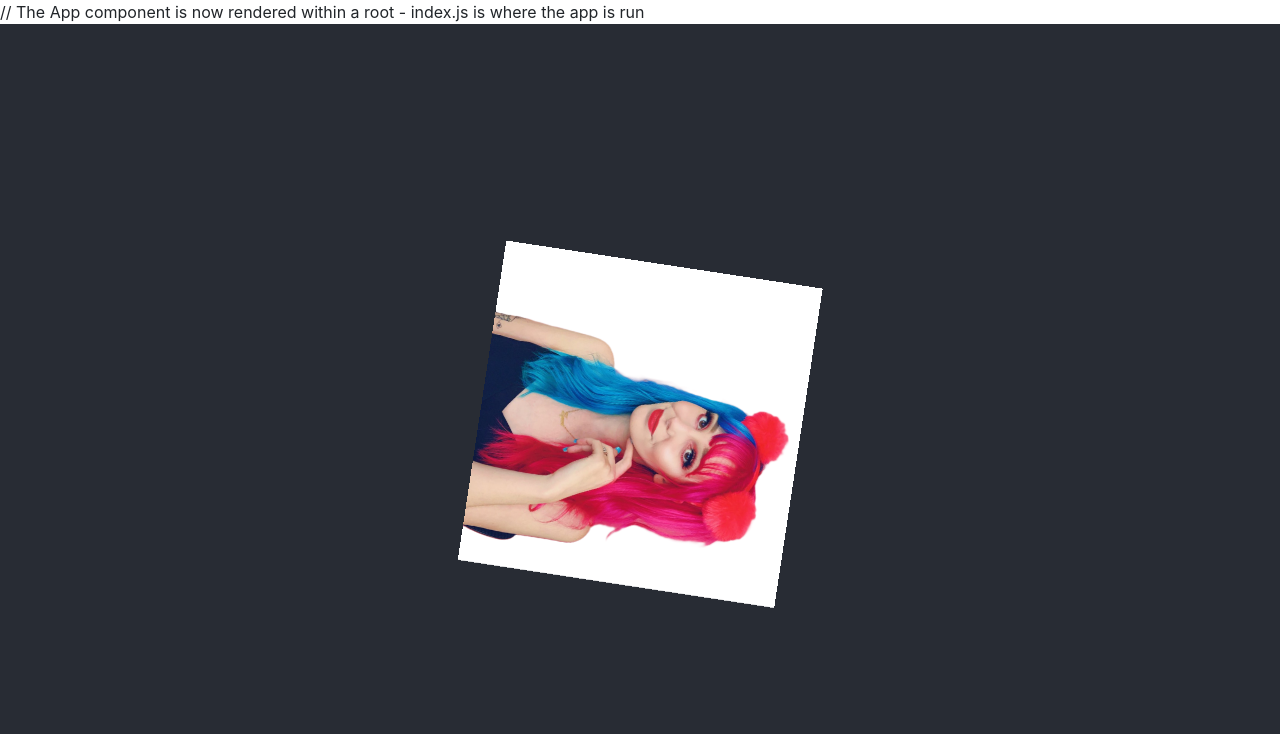
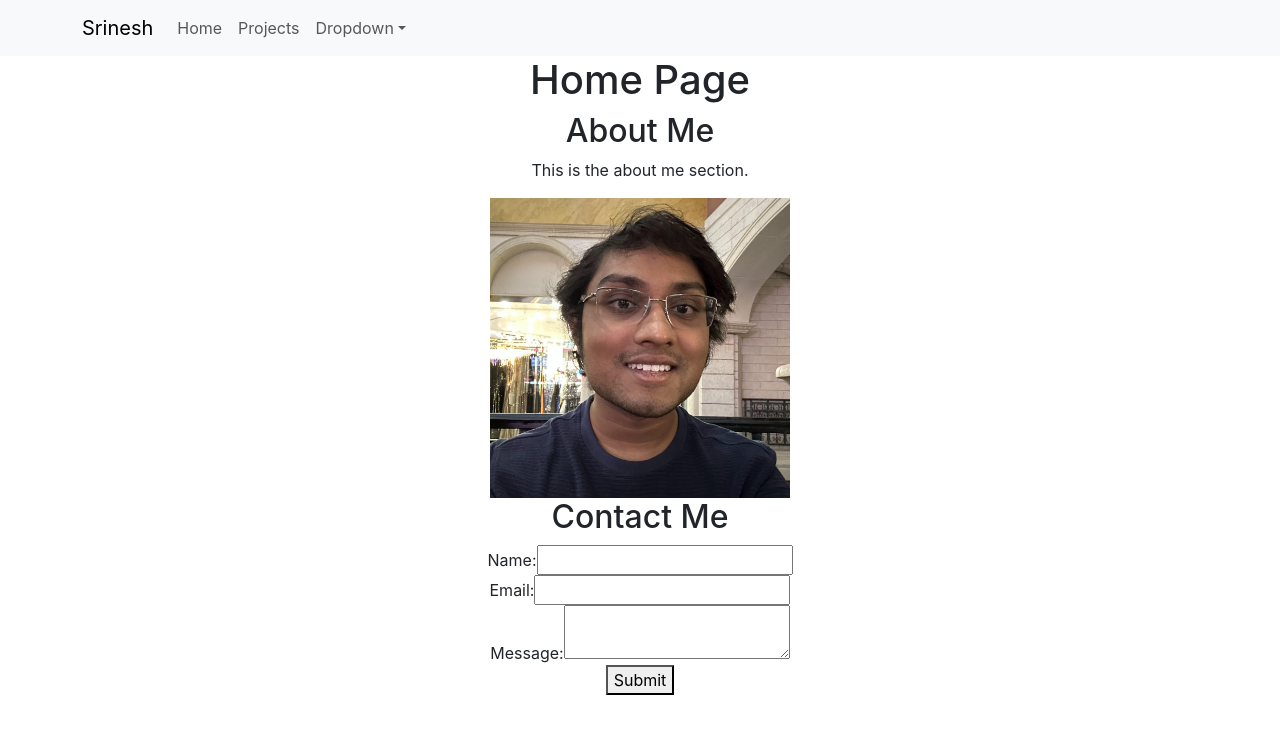
Before and after one commit to srinashg/srinesh-website, a React (Create React App) app in the folder srinesh-com/: page / in a window 1280 px wide. Shown: the top 734 px of the page. Built offline with nearby package versions, Linux system fonts and the light colour scheme.

Commit message:
completed home page structure

```diff
--- a/srinesh-com/package.json
+++ b/srinesh-com/package.json
@@ -8,6 +8,7 @@
     "react": "^19.0.0",
     "react-bootstrap": "^2.10.6",
     "react-dom": "^19.0.0",
+    "react-router-dom": "^7.0.2",
     "react-scripts": "5.0.1",
     "web-vitals": "^4.2.4"
   },
--- a/srinesh-com/src/App.js
+++ b/srinesh-com/src/App.js
@@ -1,17 +1,22 @@
 import logo from './assets/Megan.png';
 import './App.css';
-import Navbar from './components/navbar';
+import NavigationBar from './components/navbar';
+import HomePage from './components/homepage';
+import ProjectPage from './components/projectpage';
+import { BrowserRouter as Router, Routes, Route } from 'react-router-dom'; //routing is used to "route" to the appropriate page based on the URL clicked
 
 function App() {
   return (
     <div className="App">
-      <header className="App-header">
-        <img src={logo} className="App-logo" alt="logo" />
-      </header>
+      <Router>
+          <NavigationBar />
 
-      <body>
-        <Navbar />
-      </body>
+          <Routes>
+            <Route path="/" element={<HomePage />} />
+            <Route path="/projects" element={<ProjectPage />} />
+          </Routes>
+      </Router>
+
     </div>
   );
 }
--- a/srinesh-com/src/components/homepage.js
+++ b/srinesh-com/src/components/homepage.js
@@ -1,14 +1,44 @@
+import SrineshImg from '../assets/Srinesh.jpg';
 
-/*
 function HomePage() {
     return (
       <div>
         <title>Home Page</title>
         <h1>Home Page</h1>
-        <p>Home Page</p>
+
+        { /* About description */ }
+        <section>
+          <h2>About Me</h2>
+          <p>This is the about me section.</p>
+
+          <img
+          src={SrineshImg}
+          alt="Srinesh in Las Vegas"
+          style={{ width: '300px', height: 'auto' }}
+          />
+        </section>
+
+        { /* Contact form */ }
+        <section>
+          <h2>Contact Me</h2>
+          <form>
+            <div>
+              <label htmlFor="name">Name:</label>
+              <input type="text" id="name" name="name" />
+            </div>
+            <div>
+              <label htmlFor="email">Email:</label>
+              <input type="email" id="email" name="email" />
+            </div>
+            <div>
+              <label htmlFor="message">Message:</label>
+              <textarea id="message" name="message"></textarea>
+            </div>
+            <button type="submit">Submit</button>
+          </form>
+        </section>
       </div>
     );
-  }
+}
 
-  export default HomePage;
-*/
+export default HomePage;
--- a/srinesh-com/src/components/navbar.js
+++ b/srinesh-com/src/components/navbar.js
@@ -7,12 +7,12 @@ function NavigationBar() {
   return (
     <Navbar expand="lg" className="bg-body-tertiary">
       <Container>
-        <Navbar.Brand href="#home">Srinesh</Navbar.Brand>
+        <Navbar.Brand href="/">Srinesh</Navbar.Brand>
         <Navbar.Toggle aria-controls="basic-navbar-nav" />
         <Navbar.Collapse id="basic-navbar-nav">
           <Nav className="me-auto">
-            <Nav.Link href="#home">Home</Nav.Link>
-            <Nav.Link href="#projects">Projects</Nav.Link>
+            <Nav.Link href="/">Home</Nav.Link>
+            <Nav.Link href="/projects">Projects</Nav.Link>
             <NavDropdown title="Dropdown" id="basic-nav-dropdown">
               <NavDropdown.Item href="#action/3.1">Action</NavDropdown.Item>
               <NavDropdown.Item href="#action/3.2">
--- a/srinesh-com/src/components/projectpage.js
+++ b/srinesh-com/src/components/projectpage.js
@@ -0,0 +1,11 @@
+function ProjectPage() {
+    return (
+      <div>
+        <title>Project Page</title>
+        <h1>Project Page</h1>
+        <p>This is the project page.</p>
+      </div>
+    );
+}
+
+export default ProjectPage;
--- a/srinesh-com/src/index.js
+++ b/srinesh-com/src/index.js
@@ -1,5 +1,5 @@
 import 'bootstrap/dist/css/bootstrap.min.css'; //importing bootstrap css to display the navbar instead of just basic html content
-import React from 'react';
+import React, {useRef} from 'react';
 import ReactDOM from 'react-dom/client';
 import './index.css';
 import App from './App';
@@ -8,7 +8,7 @@ import reportWebVitals from './reportWebVitals';
 const root = ReactDOM.createRoot(document.getElementById('root'));
 root.render(
   <React.StrictMode>
-    // The App component is now rendered within a root - index.js is where the app is run
+    { /* The App component is now rendered within a root - index.js is where the app is run */ }
     <App />
   </React.StrictMode>
 );
```
Also changed, not shown: srinesh-com/src/assets/Srinesh.jpg (added), 1 other file (tests, documents, lock files or other folders).
